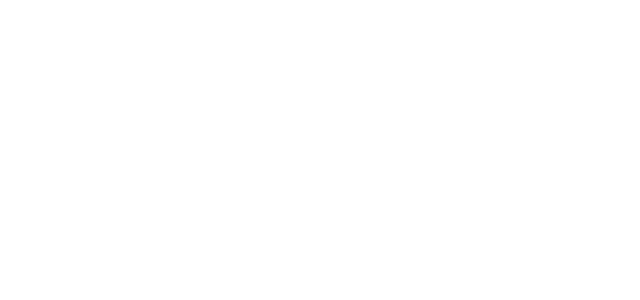
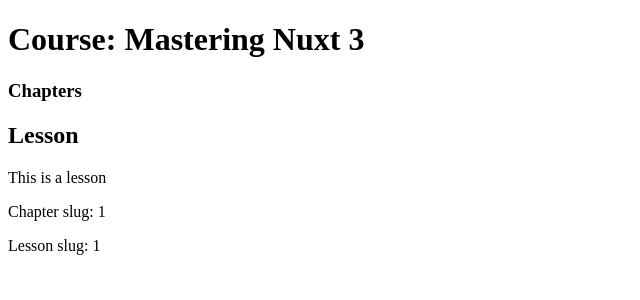
Before and after one commit to SaulAbreu/mastering-nuxt-3, a Nuxt app: page /course/chapter/1/lesson/1 in a window 1280 px wide. Before the commit this address had no page. Shown: the top 300 px of the page, without its empty margins (0-640 px from the left). Built offline with nearby package versions, Linux system fonts and the light colour scheme.

Commit message:
1-4 Dynamic Routes

```diff
--- /dev/null
+++ b/pages/course/chapter/[chapterSlug]/lesson/[lessonSlug].vue
@@ -0,0 +1,6 @@
+<template>
+  <h2>Lesson</h2>
+  <p>This is a lesson</p>
+  <p>Chapter slug: {{ $route.params.chapterSlug }}</p>
+  <p>Lesson slug: {{ $route.params.lessonSlug }}</p>
+</template>
--- a/pages/course/lesson.vue
+++ /dev/null
@@ -1,4 +0,0 @@
-<template>
-  <h2>Lesson</h2>
-  <p>This is a lesson</p>
-</template>
```
